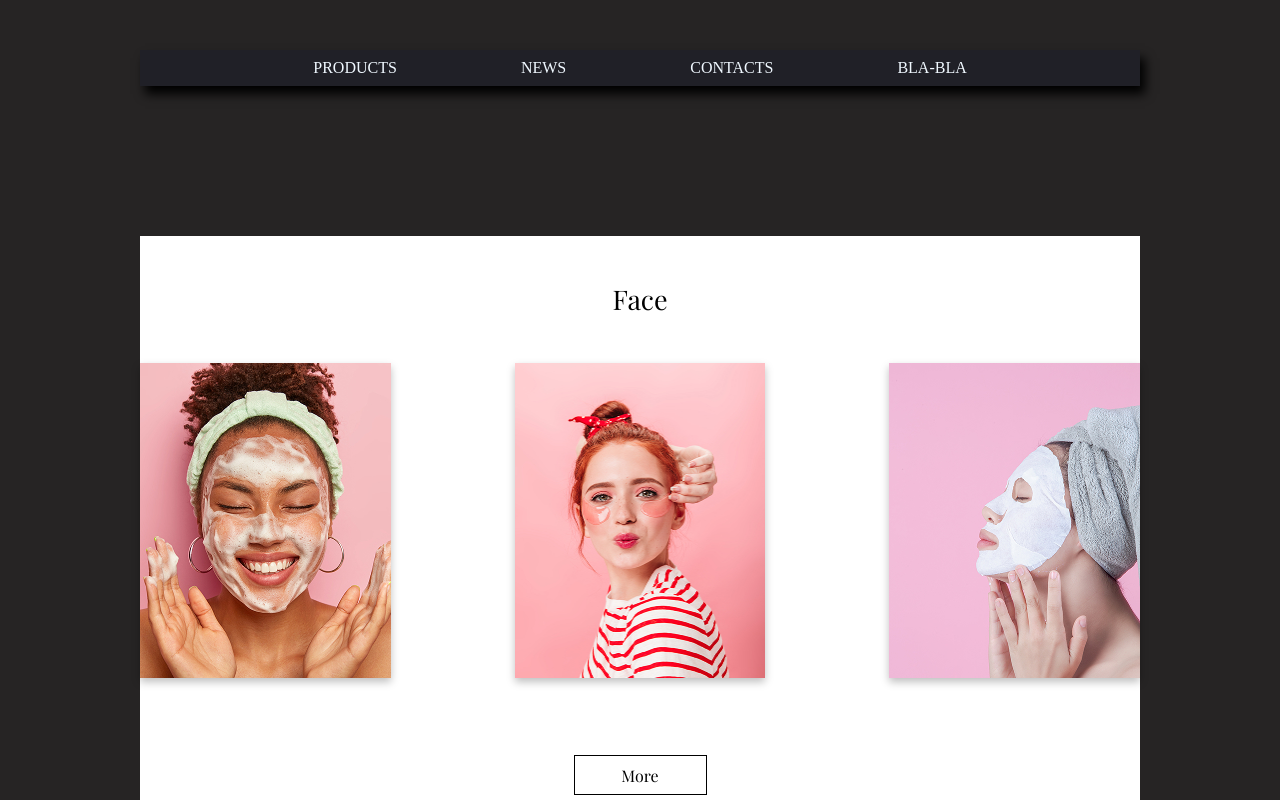
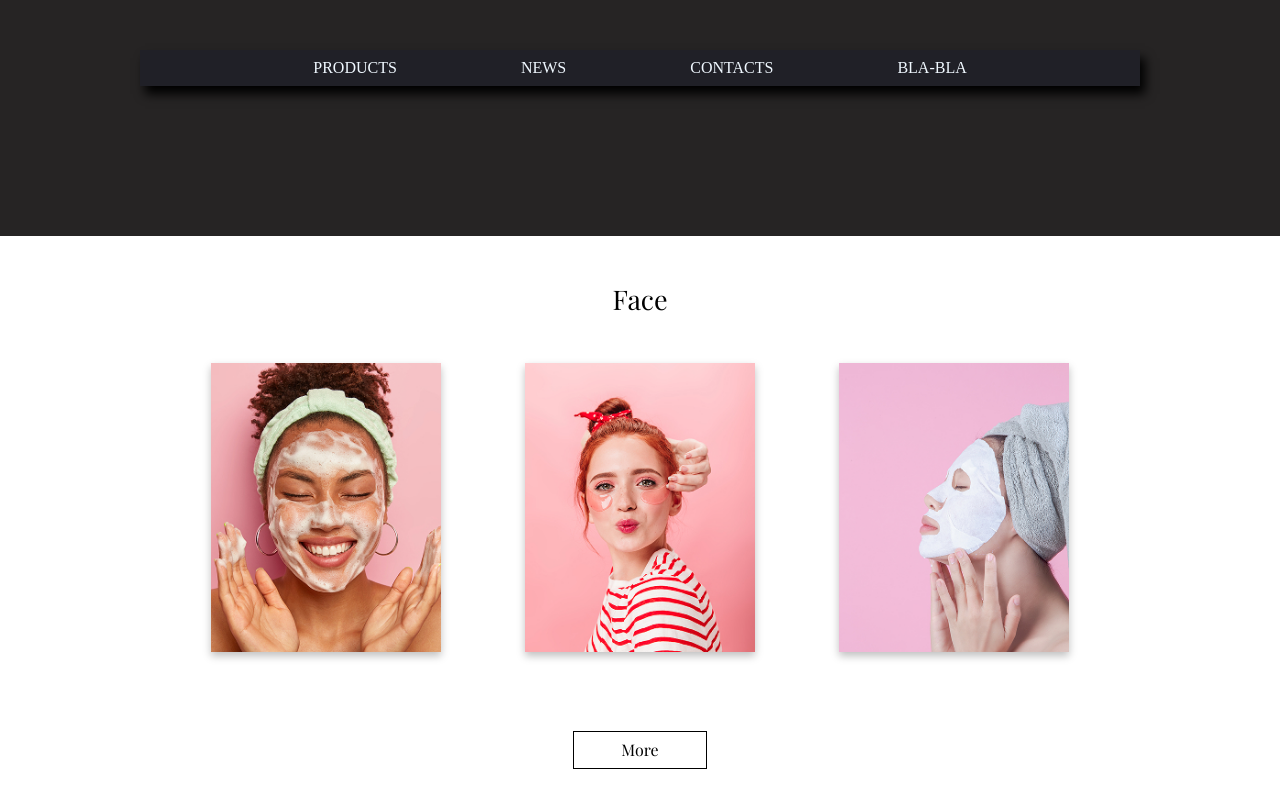
Before and after one commit to danabol100/homeworks, a plain HTML site: page homework_10/index.html in a window 1280 px wide. Shown: the top 800 px of the page. Drawn offline with nearby package versions, Linux system fonts and the light colour scheme; a web font is replaced by a local one.

Commit message:
Fix homework 10

```diff
--- a/homework_10/css/main.css
+++ b/homework_10/css/main.css
@@ -1,4 +1,4 @@
-.card {
+.card-section {
   background-color: #ffffff;
   font-family: "Playfair Display", sans-serif;
   padding: 50px 0 50px 0;
@@ -6,24 +6,21 @@
   color: #000000;
   text-align: center;
 }
-.card__wrapper {
-  margin-bottom: 77px;
-  font-size: 0;
+.card-section__wrapper {
+  padding-bottom: 77px;
 }
-.card__title {
+.card-section__title {
   margin-bottom: 50px;
   font-size: 27px;
 }
-.card__body {
+.card-section__item {
   display: inline-block;
   position: relative;
   overflow: hidden;
   box-shadow: 0px 4px 8px rgba(0, 0, 0, 0.25);
-  /* max-width: 251px; */
-  max-width: 25.066%;
-  font-size: 0;
+  max-width: 23%;
 }
-.card__body::before {
+.card-section__item::before {
   content: "";
   position: absolute;
   top: 0;
@@ -34,16 +31,17 @@
   background: linear-gradient(180deg, rgba(0, 0, 0, 0) 0%, #000 100%);
   opacity: 0;
 }
-.card__body:hover::before {
+.card-section__item:hover::before {
   opacity: 1;
 }
-.card__body:not(:last-child) {
+.card-section__item:not(:last-child) {
   /* margin-right: 123px; */
-  margin-right: 12.4%;
+  margin-right: 8%;
 }
-.card__name {
+.card-section__name {
   position: absolute;
-  white-space: nowrap;
+  width: 100%;
+  padding: 10px 0;
   top: 60%;
   left: 50%;
   transform: translate(-50%, -50%);
@@ -54,12 +52,12 @@
   opacity: 0;
   transition: all 0.3s ease-in;
 }
-.card__body:hover .card__name {
+.card-section__item:hover .card-section__name {
   opacity: 1;
   top: 50%;
 }
 
-.card__link {
+.card-section__link {
   position: absolute;
   top: 90%;
   left: 50%;
@@ -68,18 +66,22 @@
   font-size: 17px;
   opacity: 0;
 }
-.card__body:hover .card__link {
+.card-section__item:hover .card-section__link {
   opacity: 1;
 }
-.card_btn {
+.card-section__wrapper-btn {
+  text-align: center;
+}
+.card-section__btn {
   display: inline-block;
-  width: 133px;
-  height: 40px;
-  line-height: 40px;
+  max-width: 134px;
+  width: 100%;
+  padding: 10px 15px;
+
   border: 1px solid #000000;
   transition: all 0.3s ease;
 }
-.card_btn:hover {
+.card-section__btn:hover {
   background-color: rgb(38, 36, 36);
   color: #ffffff;
 }
--- a/homework_10/index.html
+++ b/homework_10/index.html
@@ -319,33 +319,38 @@
     </header>
 
     <main class="main">
-        <div class="main__container">
-            <div class="card">
-                <div class="card__wrapper">
-                    <h2 class="card__title">Face</h2>
-                    <div class="card__body">
-                        <h3 class="card__name">Cleansers</h3>
-                        <a href="#" class="card__link link">More</a>
-                        <img class="card__img" src="img/card-1.jpg" srcset="img/card-1-2x.jpg 2x"
+
+        <div class="card-section">
+            <div class="card-section__container">
+                <div class="card-section__wrapper">
+                    <h2 class="card-section__title">Face</h2>
+                    <div class="card-section__item">
+                        <h3 class="card-section__name">Cleansers</h3>
+                        <a href="#" class="card-section__link link">More</a>
+                        <img class="card-section__img" src="img/card-1.jpg" srcset="img/card-1-2x.jpg 2x"
                             alt="image in card face with cream">
                     </div>
-                    <div class="card__body">
-                        <h3 class="card__name">Eye Patches</h3>
-                        <a href="#" class="card__link link">More</a>
-                        <img class="card__img" src="img/card-2.jpg" srcset="img/card-2-2x.jpg 2x"
+                    <div class="card-section__item">
+                        <h3 class="card-section__name">Eye Patches</h3>
+                        <a href="#" class="card-section__link link">More</a>
+                        <img class="card-section__img" src="img/card-2.jpg" srcset="img/card-2-2x.jpg 2x"
                             alt="Face with eye patches">
                     </div>
-                    <div class="card__body">
-                        <h3 class="card__name">Мasks</h3>
-                        <a href="#" class="card__link link">More</a>
-                        <img class="card__img" src="img/card-3.jpg" srcset="img/card-3-2x.jpg 2x"
+                    <div class="card-section__item">
+                        <h3 class="card-section__name">Мasks</h3>
+                        <a href="#" class="card-section__link link">More</a>
+                        <img class="card-section__img" src="img/card-3.jpg" srcset="img/card-3-2x.jpg 2x"
                             alt="face with white mask">
                     </div>
                 </div>
-                <!-- <div class="card__btn"> -->
-                <a class="card_btn" href="#">More</a>
-                <!-- </div> -->
+                <div class="card-section__wrapper-btn">
+                    <a class="card-section__btn" href="#">More</a>
                 </div>
+            </div>
+
+
+        </div>
+
         <ul class="list">
             <li class="list__item">
                 <a href="#">Unlimited product updates</a>
@@ -370,7 +375,7 @@
             <a href="#" class="hand-made__btn">Here?</a>
             <div class="hand-made__block"></div>
         </div>
-        </div>
+
     </main>
 
     <footer class="footer">
```
Lines whose indentation alone changed are shown as unchanged.
